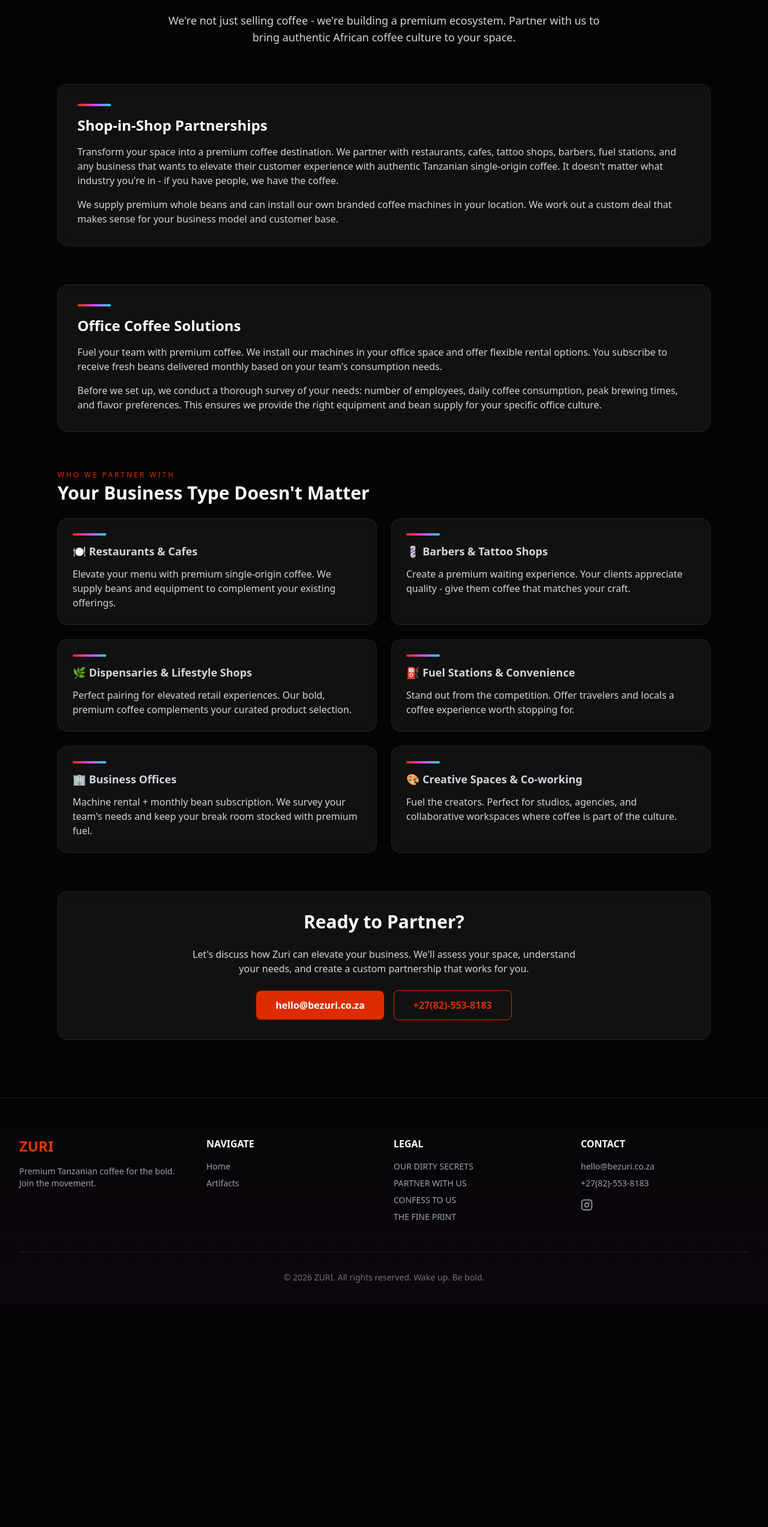
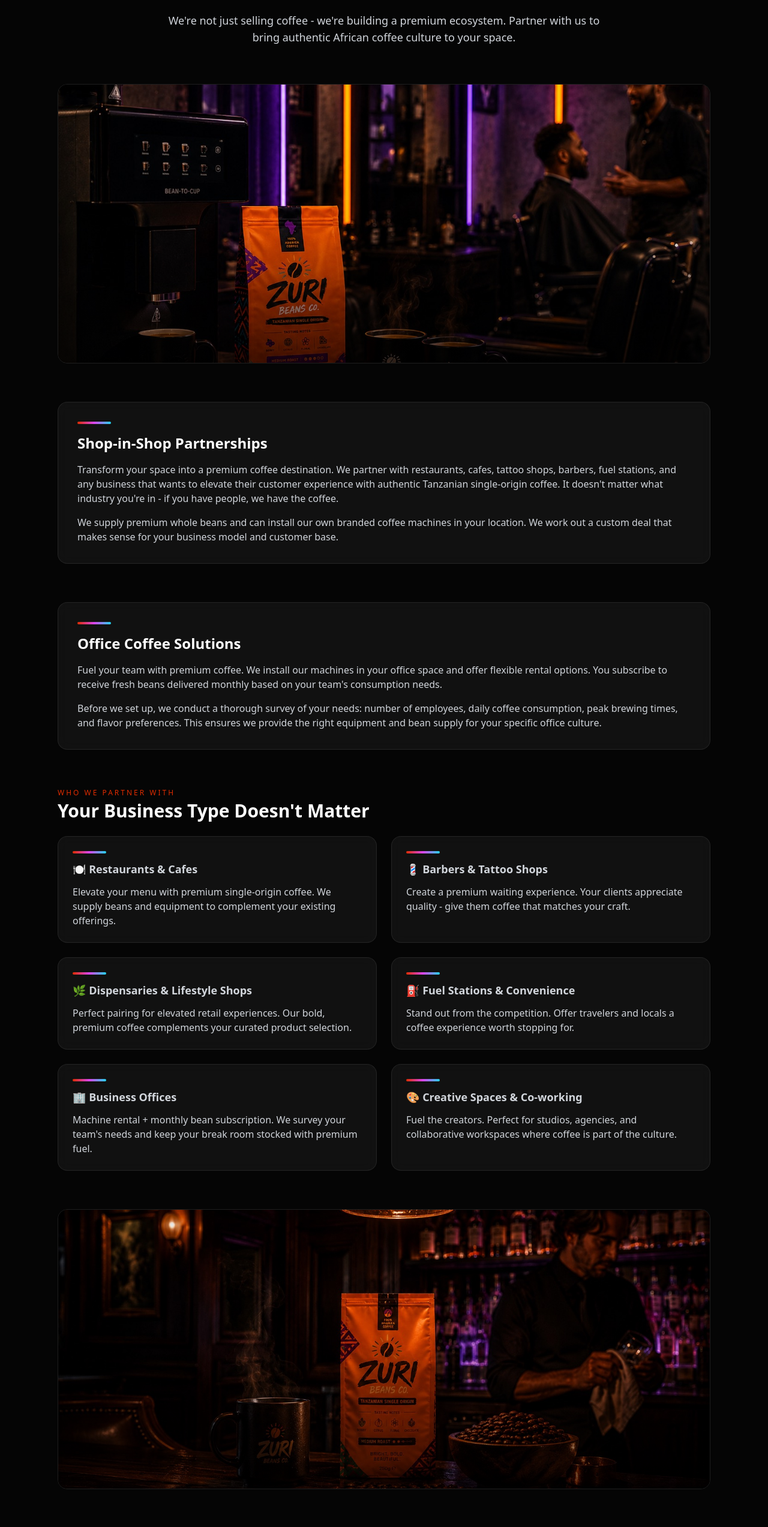
Before and after one commit to Vuyonovember/zuri, a Next.js app: page /partners in a window 1280 px wide. Shown: the part 236-2782 px from the top of the page at 60% size. Before the commit the page ends 2408 px from the top, so only its background shows below. Built offline with nearby package versions, Linux system fonts and the light colour scheme.

Commit message:
Add images to partnership page with responsive design

```diff
--- a/app/partners/page.tsx
+++ b/app/partners/page.tsx
@@ -1,6 +1,7 @@
 'use client'
 
 import { motion } from 'framer-motion'
+import Image from 'next/image'
 import Navbar from '@/components/Navbar'
 import Footer from '@/components/Footer'
 
@@ -26,6 +27,22 @@
           <p className="text-sm sm:text-base md:text-lg text-gray-300 max-w-3xl mx-auto">
             We're not just selling coffee - we're building a premium ecosystem. Partner with us to bring authentic African coffee culture to your space.
           </p>
+        </motion.div>
+
+        {/* Hero Image */}
+        <motion.div
+          initial={{ opacity: 0, y: 32 }}
+          animate={{ opacity: 1, y: 0 }}
+          transition={{ duration: 0.9, delay: 0.05 }}
+          className="relative rounded-2xl overflow-hidden border border-white/10 aspect-[16/9] sm:aspect-[21/9]"
+        >
+          <Image
+            src="/partnerpage/59B111FE-83B8-4B57-86D1-6F2688980B50.png"
+            alt="Partnership"
+            fill
+            className="object-cover"
+          />
+          <div className="absolute inset-0 bg-gradient-to-t from-black/60 via-transparent to-transparent" />
         </motion.div>
 
         {/* Shop-in-Shop */}
@@ -115,11 +132,27 @@
           </div>
         </motion.div>
 
+        {/* Secondary Image */}
+        <motion.div
+          initial={{ opacity: 0, y: 32 }}
+          animate={{ opacity: 1, y: 0 }}
+          transition={{ duration: 0.9, delay: 0.25 }}
+          className="relative rounded-2xl overflow-hidden border border-white/10 aspect-[16/9] sm:aspect-[21/9]"
+        >
+          <Image
+            src="/partnerpage/03704717-B289-4FF3-8AE2-B3293E149ECE.png"
+            alt="Partnership"
+            fill
+            className="object-cover"
+          />
+          <div className="absolute inset-0 bg-gradient-to-t from-black/60 via-transparent to-transparent" />
+        </motion.div>
+
         {/* CTA */}
         <motion.div
           initial={{ opacity: 0, y: 32 }}
           animate={{ opacity: 1, y: 0 }}
-          transition={{ duration: 0.9, delay: 0.25 }}
+          transition={{ duration: 0.9, delay: 0.3 }}
           className="glass border-premium rounded-2xl p-6 sm:p-8 text-center space-y-6"
         >
           <h2 className="text-2xl sm:text-3xl font-semibold">Ready to Partner?</h2>
```
Also changed, not shown: public/partnerpage/03704717-B289-4FF3-8AE2-B3293E149ECE.png (added), public/partnerpage/59B111FE-83B8-4B57-86D1-6F2688980B50.png (added).
